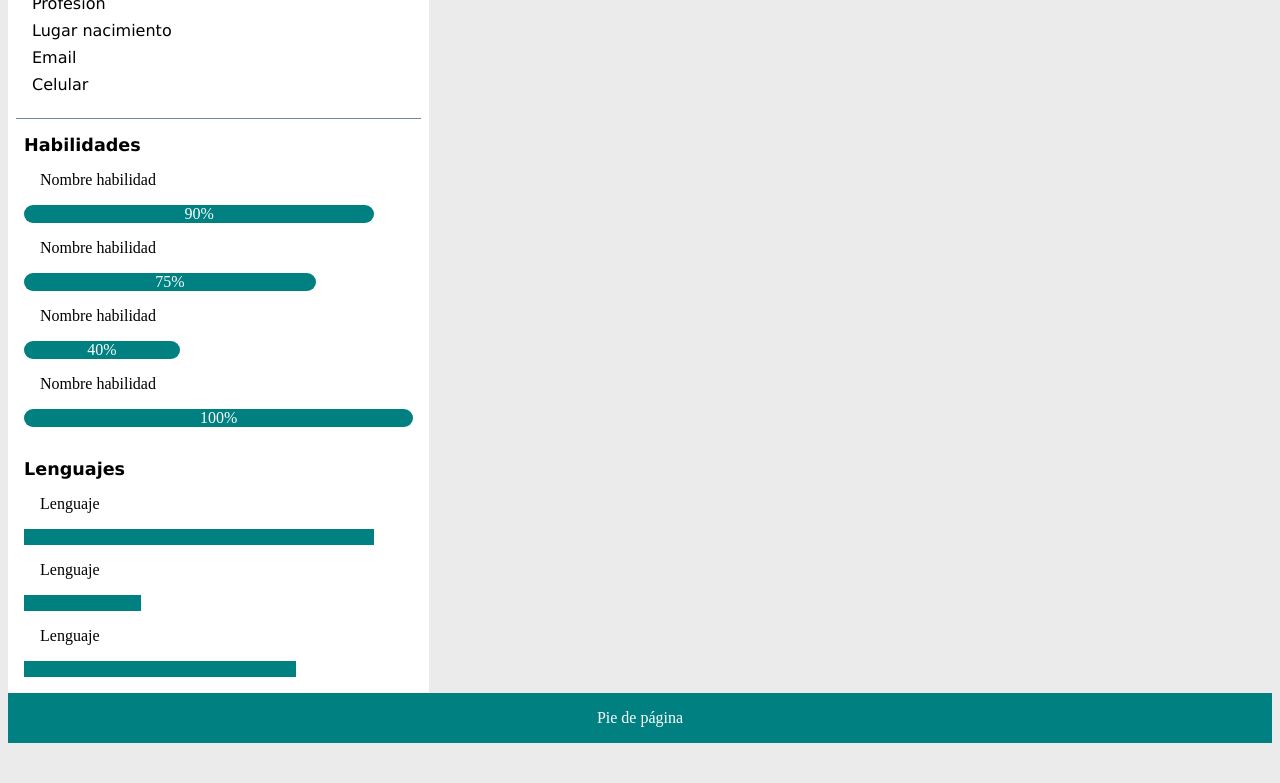
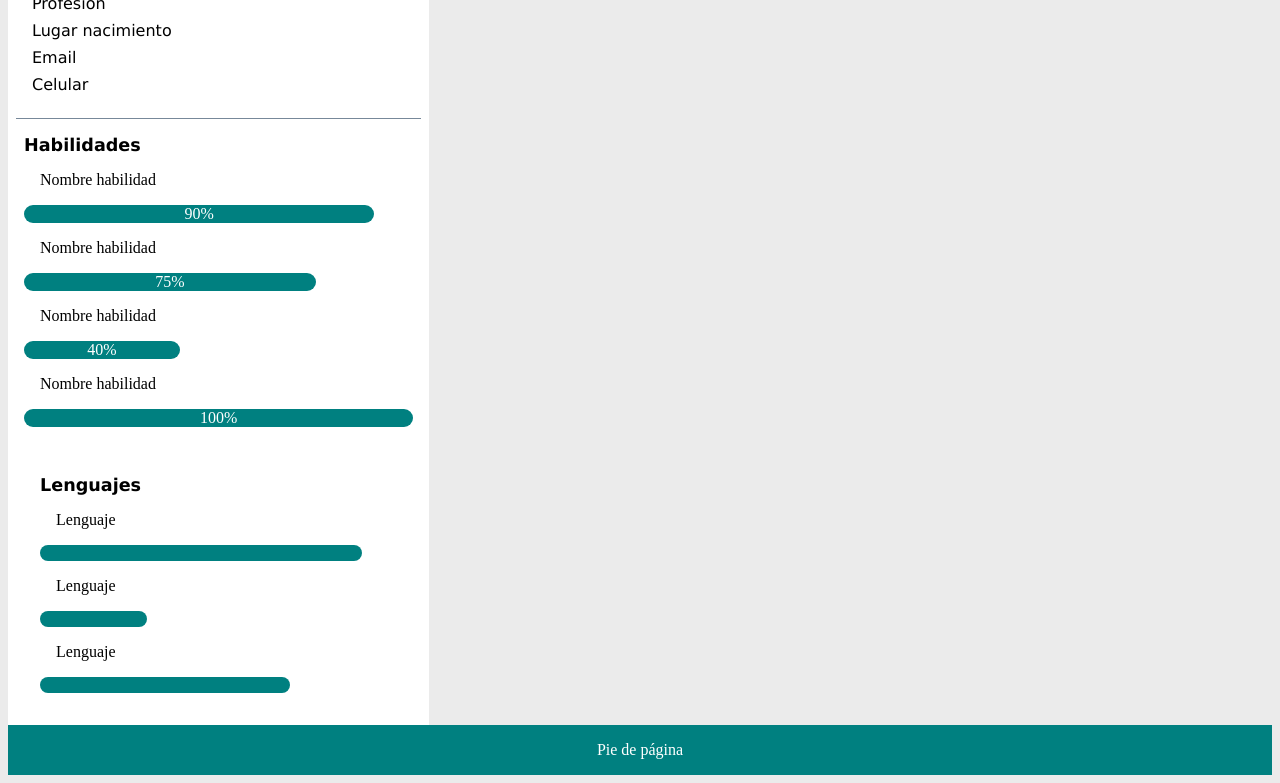
Before and after one commit to Fundamentos2020/ejercicio-diseno-responsivo-engineererick, a plain HTML site: page index.html in a window 1280 px wide. Shown: the part 318-1101 px from the top of the page. Before the commit the page ends 1069 px from the top, so only its background shows below. Drawn offline with Linux system fonts and the light colour scheme.

Commit message:
first commit

```diff
--- a/index.html
+++ b/index.html
@@ -49,22 +49,22 @@
                         <div class="teal text-center text-white b-rad" style="width: 100%;">100%</div>
                     </div>
                 </div>
-                <div class="p-1">
+                <div class="m-1 p-1">
                     <div class="section-title">Lenguajes</div>
                     <div>
                         <div class="m-1">Lenguaje</div>
                         <div class="skill-box b-rad"></div>
-                        <div class="teal text-center text-white leng-box" style="width: 90%;"></div>
+                        <div class="teal text-center text-white b-rad leng-box" style="width: 90%;"></div>
                     </div>
                     <div>
                         <div class="m-1">Lenguaje</div>
                         <div class="skill-box b-rad"></div>
-                        <div class="teal text-center text-white leng-box" style="width: 30%;"></div>
+                        <div class="teal text-center text-white b-rad leng-box" style="width: 30%;"></div>
                     </div>
                     <div>
                         <div class="m-1">Lenguaje</div>
                         <div class="skill-box b-rad"></div>
-                        <div class="teal text-center text-white leng-box" style="width: 70%;"></div>
+                        <div class="teal text-center text-white b-rad leng-box" style="width: 70%;"></div>
                     </div>
                 </div>
             </div>
```
